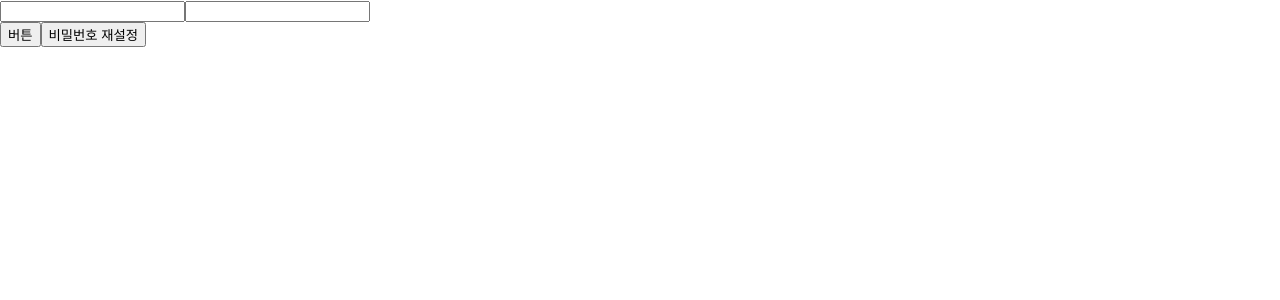
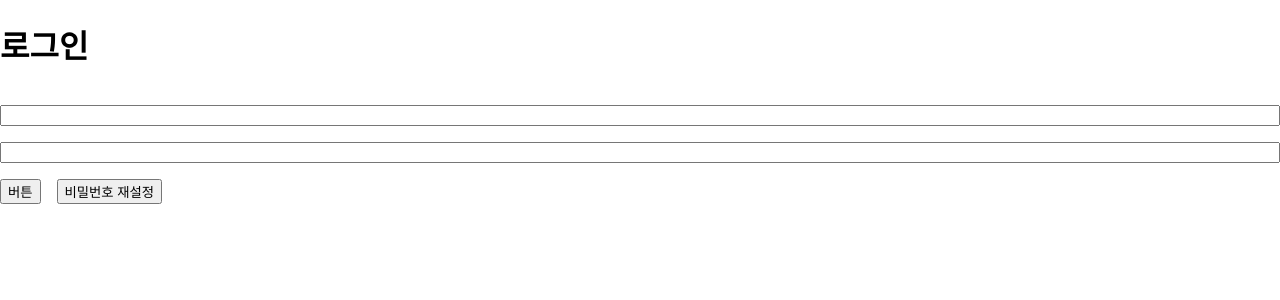
Before and after one commit to jodnddus/ably-frontend-assingment, a React (Create React App) app: page / in a window 1280 px wide. Shown: the top 300 px of the page. Built offline with nearby package versions, Linux system fonts and the light colour scheme.

Commit message:
로그인 페이지 요소 재배치

```diff
--- a/src/pages/Login/index.tsx
+++ b/src/pages/Login/index.tsx
@@ -30,8 +30,9 @@ function Login() {
 
   return (
     <LoginContainer>
+      <h1>로그인</h1>
       <form onSubmit={handleOnSubmit}>
-        <div>
+        <InputContainer>
           <Input
             type="text"
             value={id}
@@ -44,7 +45,8 @@ function Login() {
             isError={false}
             onChange={(value) => setPassword(value)}
           />
-        </div>
+        </InputContainer>
+        <ButtonContainer>
           <Button type={"submit"} name="버튼" isDisable={false} />
           <Button
             type={"button"}
@@ -54,6 +56,7 @@ function Login() {
               navigate("/resetPassword");
             }}
           />
+        </ButtonContainer>
       </form>
     </LoginContainer>
   );
@@ -61,6 +64,20 @@ function Login() {
 
 const LoginContainer = styled.div`
   display: flex;
+  flex-direction: column;
+  form {
+    width: 100%;
+  }
+`;
+const InputContainer = styled.div`
+  display: flex;
+  flex-direction: column;
+  padding: 1rem 0;
+  gap: 1rem;
+`;
+const ButtonContainer = styled.div`
+  display: flex;
+  gap: 1rem;
 `;
 
 export default Login;
```
Lines whose indentation alone changed are shown as unchanged.
